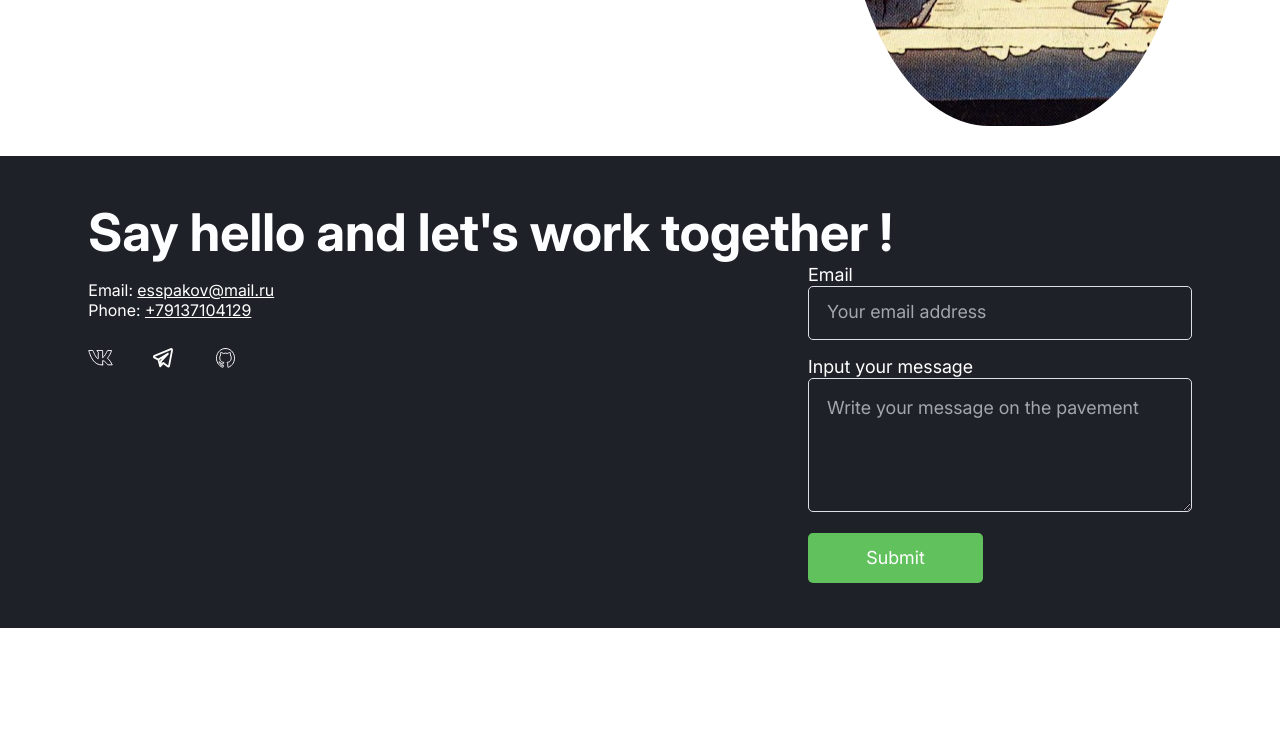
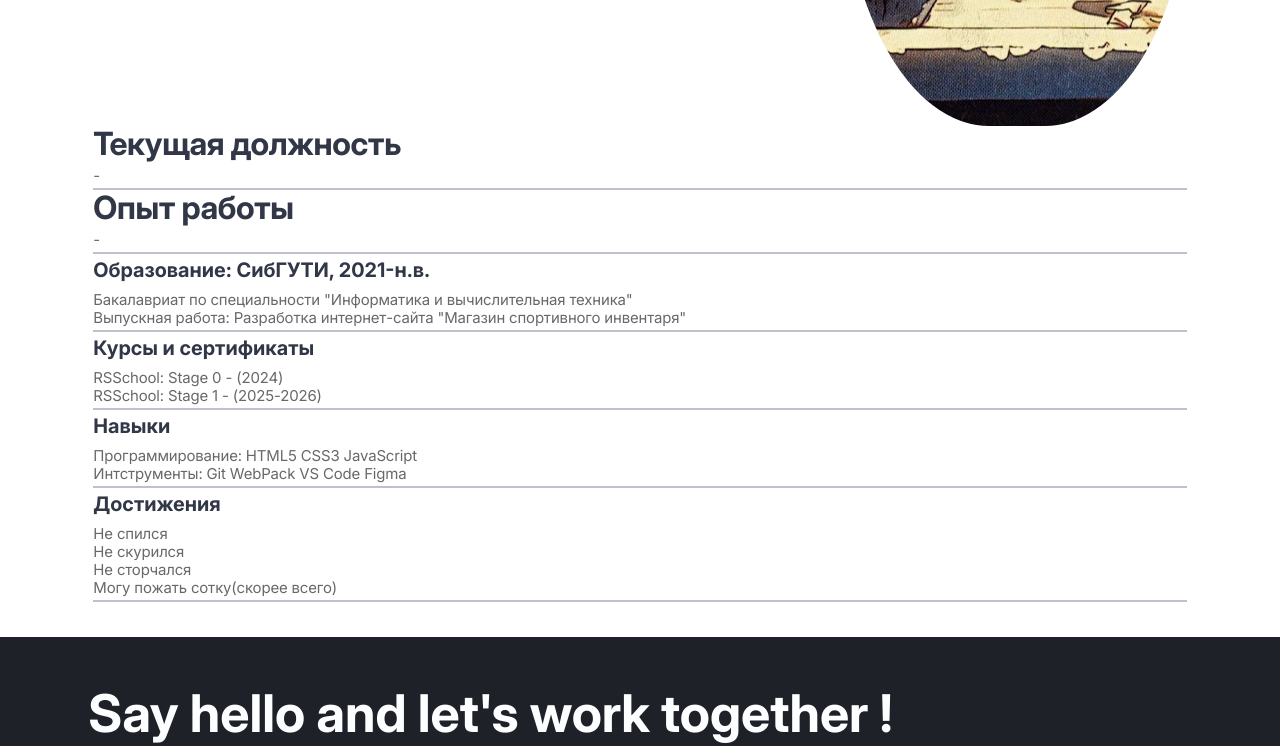
Before and after one commit to Kagava/eltex, an Angular app in the folder blog-angular/: page / in a window 1280 px wide. Shown: the part 640-1386 px from the top of the page. Before the commit the page ends 1268 px from the top, so only its background shows below. Built offline with nearby package versions, Linux system fonts and the light colour scheme.

Commit message:
feat: add my-career block

```diff
--- a/blog-angular/src/app/ui/pages/main-page/main-page.html
+++ b/blog-angular/src/app/ui/pages/main-page/main-page.html
@@ -1 +1 @@
-<app-about></app-about>
+<app-about></app-about> <app-information></app-information>
--- a/blog-angular/src/app/ui/pages/main-page/main-page.ts
+++ b/blog-angular/src/app/ui/pages/main-page/main-page.ts
@@ -1,9 +1,10 @@
 import { Component } from '@angular/core';
 import { About } from './parts/about/about';
+import { Information } from './parts/information/information';
 
 @Component({
   selector: 'app-main-page',
-  imports: [About],
+  imports: [About, Information],
   templateUrl: './main-page.html',
   styleUrl: './main-page.scss',
 })
--- /dev/null
+++ b/blog-angular/src/app/ui/pages/main-page/parts/information/career/career.html
@@ -0,0 +1,52 @@
+<aside class="my-career">
+  <article class="my-career__article current-work">
+    <h3 class="current-work__header">Текущая должность</h3>
+    <div class="current-work__description description">
+      <p class="description__information information">-</p>
+    </div>
+  </article>
+  <article class="my-career__article work-expirience">
+    <h3 class="work-expirience__header">Опыт работы</h3>
+    <div class="work-expirience__description description">
+      <p class="description__information information">-</p>
+    </div>
+  </article>
+  <article class="my-career__article education">
+    <h4 class="education__header">Образование: СибГУТИ, 2021-н.в.</h4>
+    <div class="education__description description">
+      <p class="description__information information">
+        Бакалавриат по специальности "Информатика и вычислительная техника"<br />
+        Выпускная работа: Разработка интернет-сайта "Магазин спортивного инвентаря"
+      </p>
+    </div>
+  </article>
+  <article class="my-career__article courses">
+    <h4 class="courses__header">Курсы и сертификаты</h4>
+    <div class="courses__description description">
+      <ul class="description__information information">
+        <li>RSSchool: Stage 0 - (2024)</li>
+        <li>RSSchool: Stage 1 - (2025-2026)</li>
+      </ul>
+    </div>
+  </article>
+  <article class="my-career__article skills">
+    <h4 class="skills__heaeder">Навыки</h4>
+    <div class="skills__description description">
+      <ul class="description__information information">
+        <li>Программирование: HTML5 CSS3 JavaScript</li>
+        <li>Интструменты: Git WebPack VS Code Figma</li>
+      </ul>
+    </div>
+  </article>
+  <article class="my-career__article achievements">
+    <h4 class="achivements__header">Достижения</h4>
+    <div class="achivements__desctiption desctiption">
+      <ul class="description__information information">
+        <li>Не спился</li>
+        <li>Не скурился</li>
+        <li>Не сторчался</li>
+        <li>Могу пожать сотку(скорее всего)</li>
+      </ul>
+    </div>
+  </article>
+</aside>
--- /dev/null
+++ b/blog-angular/src/app/ui/pages/main-page/parts/information/career/career.scss
@@ -0,0 +1,33 @@
+.my-career {
+  grid-area: aside;
+  padding: 5px;
+}
+
+.my-career__article {
+  position: relative;
+  display: flex;
+  flex-direction: column;
+  row-gap: 10px;
+  padding-bottom: 5px;
+  margin-top: 5px;
+  &:first-child {
+    margin-top: 0px;
+  }
+  &::after {
+    content: '';
+    position: absolute;
+    width: 100%;
+    height: 2px;
+    background-color: var(--underline-color);
+    bottom: 0px;
+  }
+}
+
+.information {
+  font-style: normal;
+  font-weight: 400;
+  font-size: 15px;
+  line-height: 18px;
+  letter-spacing: -0.01em;
+  color: var(--font-color--addtional);
+}
--- a/blog-angular/src/app/ui/pages/main-page/parts/information/information.html
+++ b/blog-angular/src/app/ui/pages/main-page/parts/information/information.html
@@ -1 +1,3 @@
-<p>information works!</p>
+<div class="main__information wrapper">
+  <app-career></app-career>
+</div>
--- a/blog-angular/src/app/ui/pages/main-page/parts/information/information.ts
+++ b/blog-angular/src/app/ui/pages/main-page/parts/information/information.ts
@@ -1,8 +1,9 @@
 import { Component } from '@angular/core';
+import { Career } from './career/career';
 
 @Component({
   selector: 'app-information',
-  imports: [],
+  imports: [Career],
   templateUrl: './information.html',
   styleUrl: './information.scss',
 })
```
Also changed, not shown: blog-angular/src/app/ui/pages/main-page/parts/information/career/career.ts (added, +9 -0 lines), 1 other file (tests, documents, lock files or other folders).
